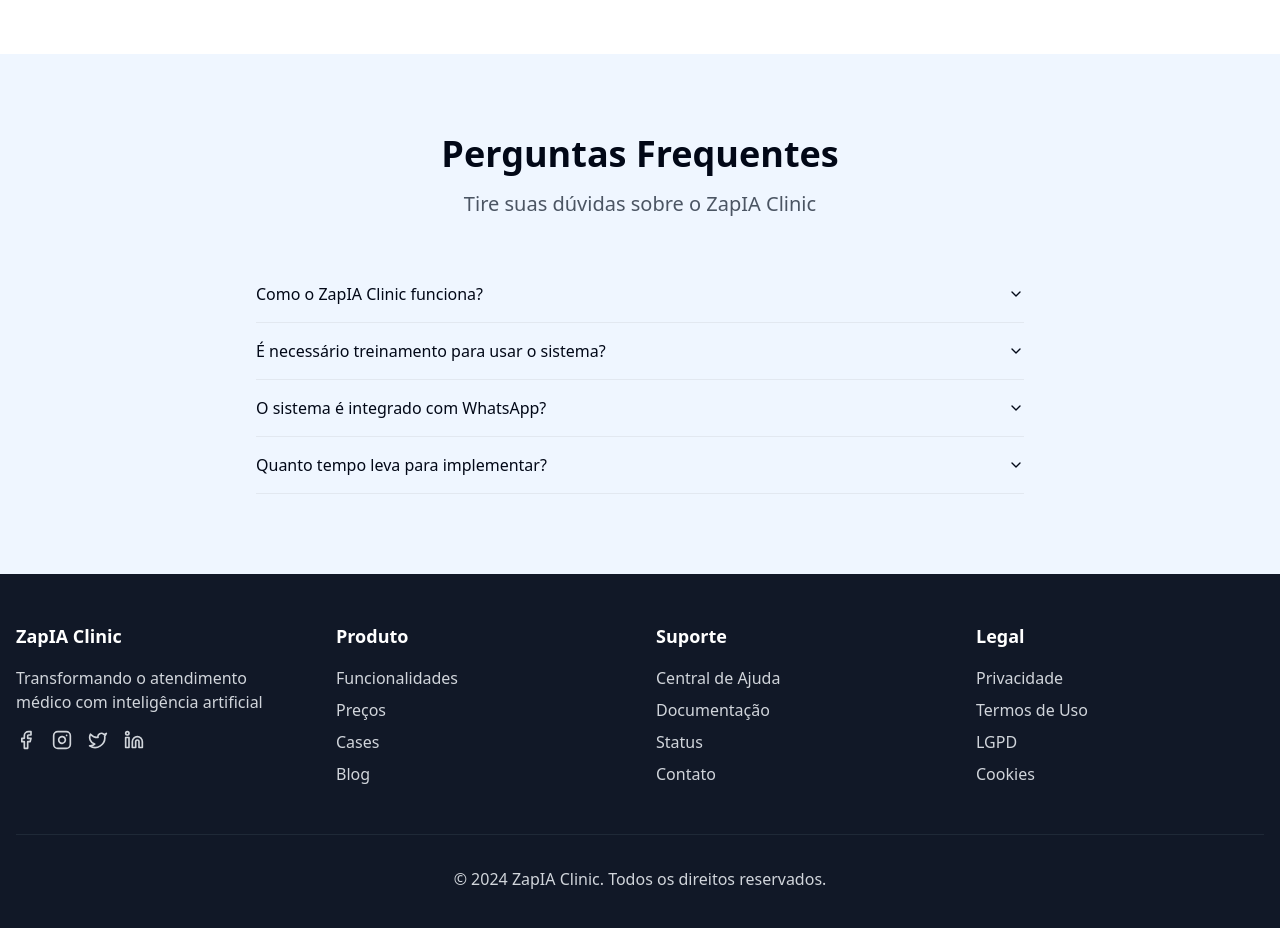
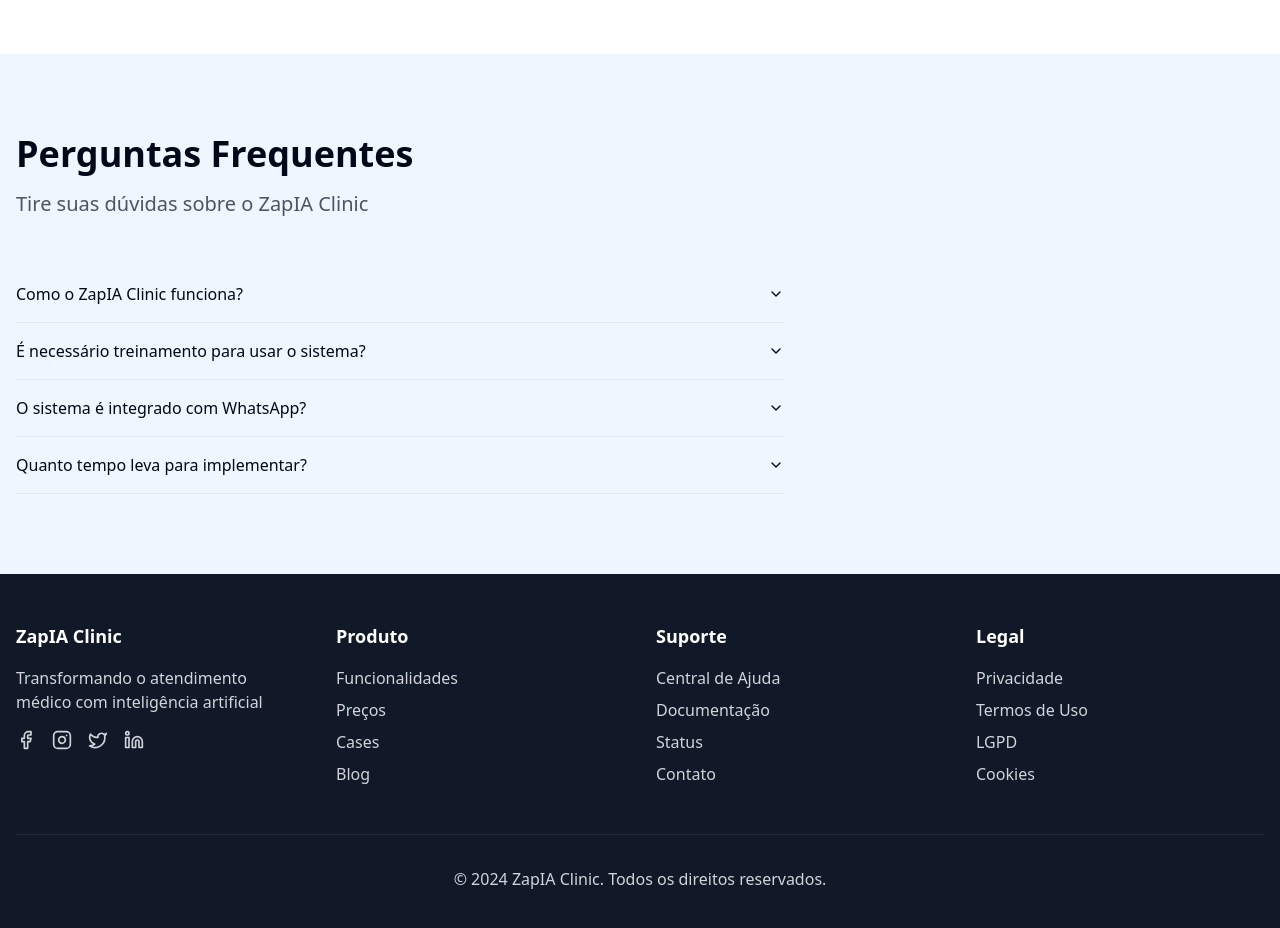
Before and after one commit to andomingos87/zapia-clinic-landing, a React (Vite) app: page / in a window 1280 px wide. Shown: the part 4060-4988 px from the top of the page. Built offline with nearby package versions, Linux system fonts and the light colour scheme.

Commit message:
Align all elements to the left
Updated the layout to ensure all components and elements are aligned to the left for a consistent visual presentation.
[skip gpt_engineer]

```diff
--- a/src/components/FAQ.tsx
+++ b/src/components/FAQ.tsx
@@ -32,15 +32,15 @@ export const FAQ = () => {
   return (
     <section className="py-20 bg-blue-50">
       <div className="container mx-auto px-4">
-        <div className="text-center mb-12">
+        <div className="text-left mb-12">
           <h2 className="text-3xl md:text-4xl font-bold mb-4">
             Perguntas Frequentes
           </h2>
-          <p className="text-xl text-gray-600 max-w-2xl mx-auto">
+          <p className="text-xl text-gray-600 max-w-2xl">
             Tire suas dúvidas sobre o ZapIA Clinic
           </p>
         </div>
-        <div className="max-w-3xl mx-auto">
+        <div className="max-w-3xl">
           <Accordion type="single" collapsible className="w-full">
             {faqs.map((faq, index) => (
               <AccordionItem key={index} value={`item-${index}`}>
```
